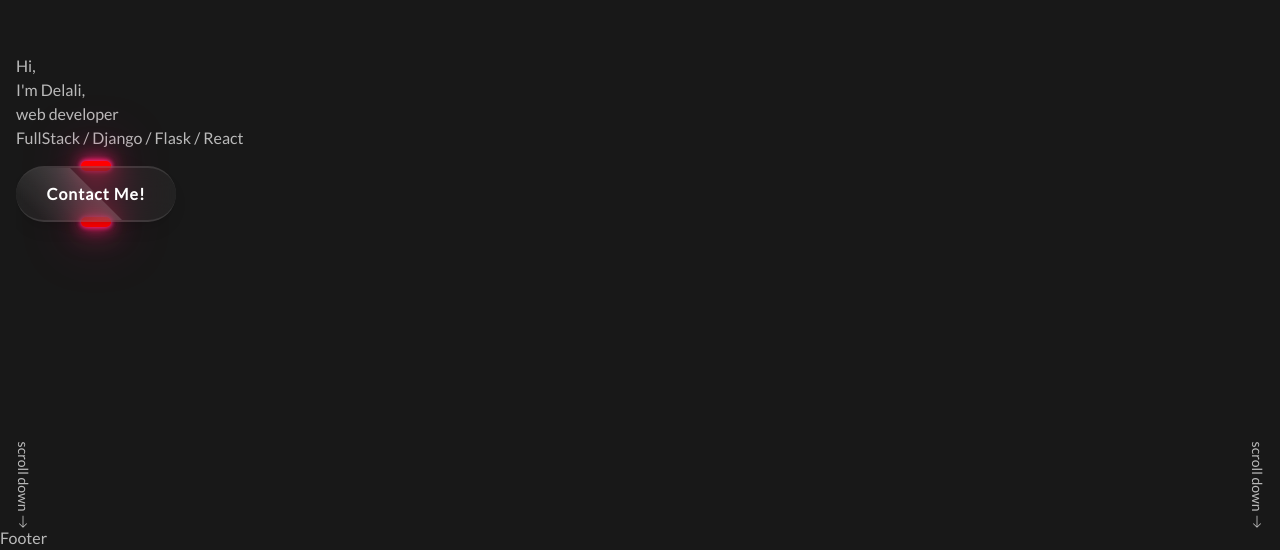
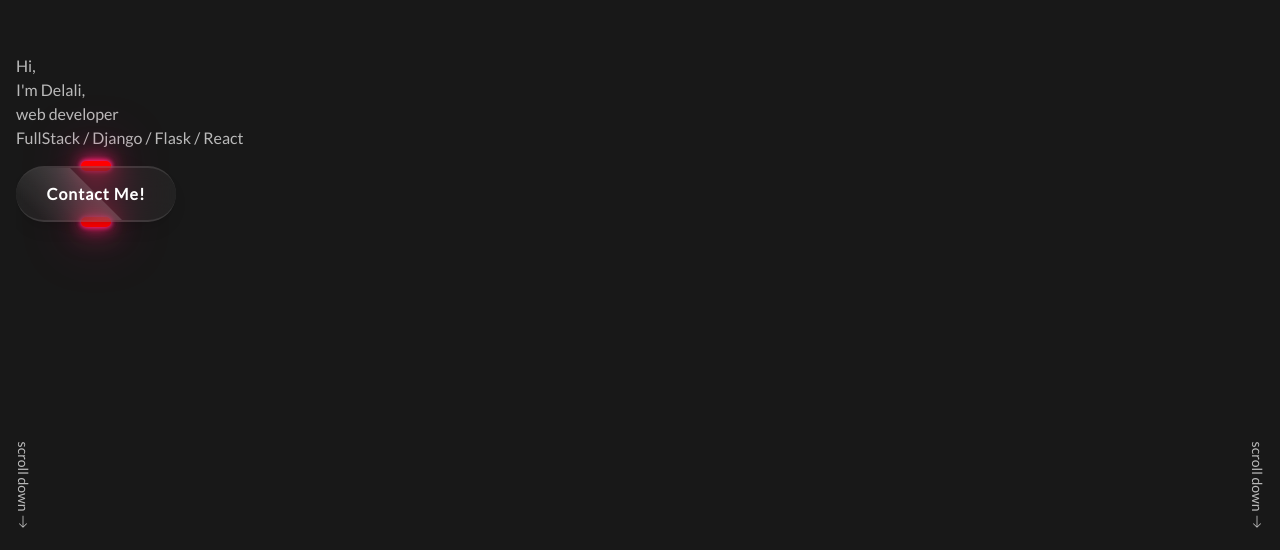
Before and after one commit to fodela/delali_dogbevi_official_site, a Next.js app in the folder frontend/delali/: page / in a window 1280 px wide. Shown: the part 250-800 px from the top of the page. Built offline with nearby package versions, Linux system fonts and the light colour scheme.

Commit message:
refactor: layout

```diff
--- a/frontend/delali/components/Layout/Layout.tsx
+++ b/frontend/delali/components/Layout/Layout.tsx
@@ -8,7 +8,7 @@
       {isNavOpen && <Navigation />}
 
       <main className="p-4 w-full">{children}</main>
-      <footer className="fixed bottom-0">Footer</footer>
+      {/* <footer className="fixed bottom-0">Footer</footer> */}
     </div>
   );
 };
```
